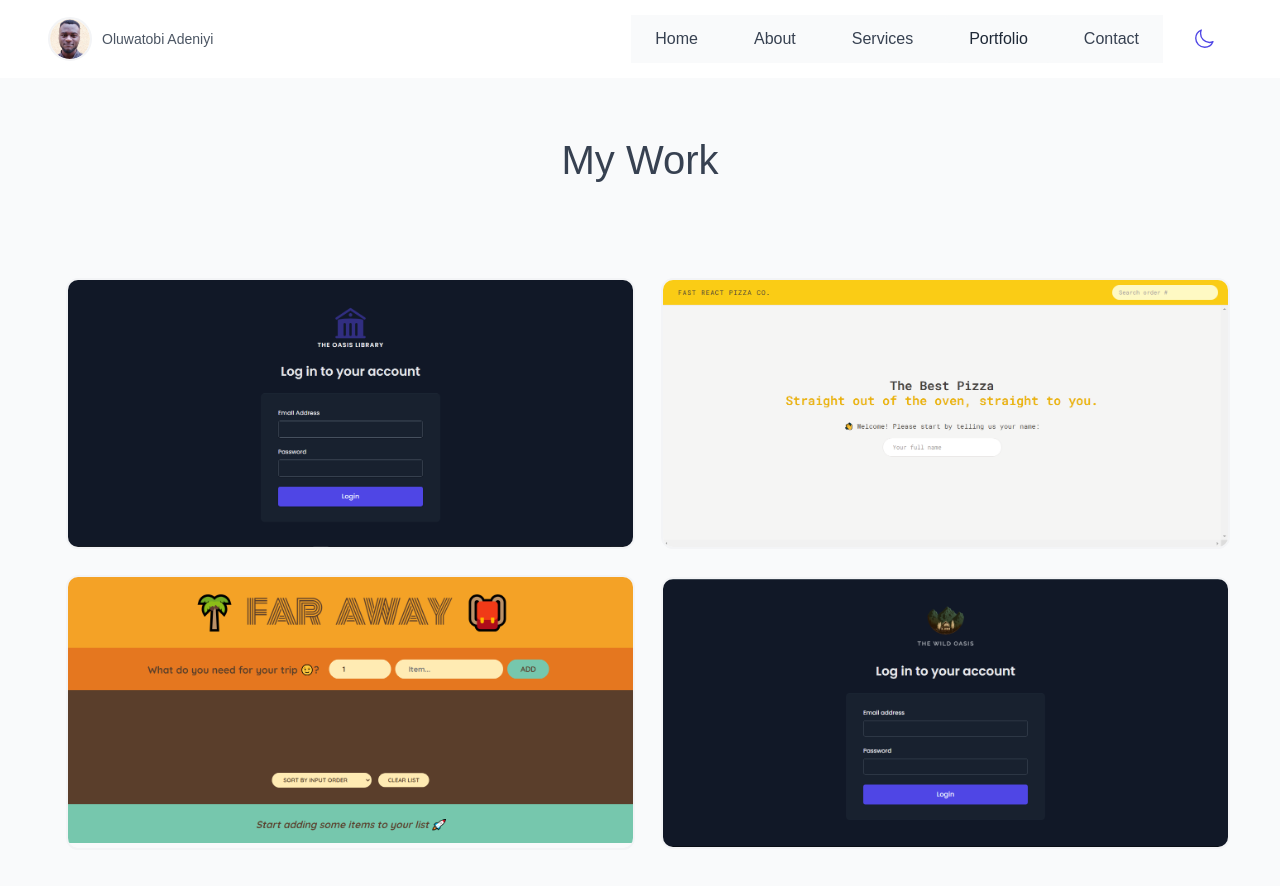
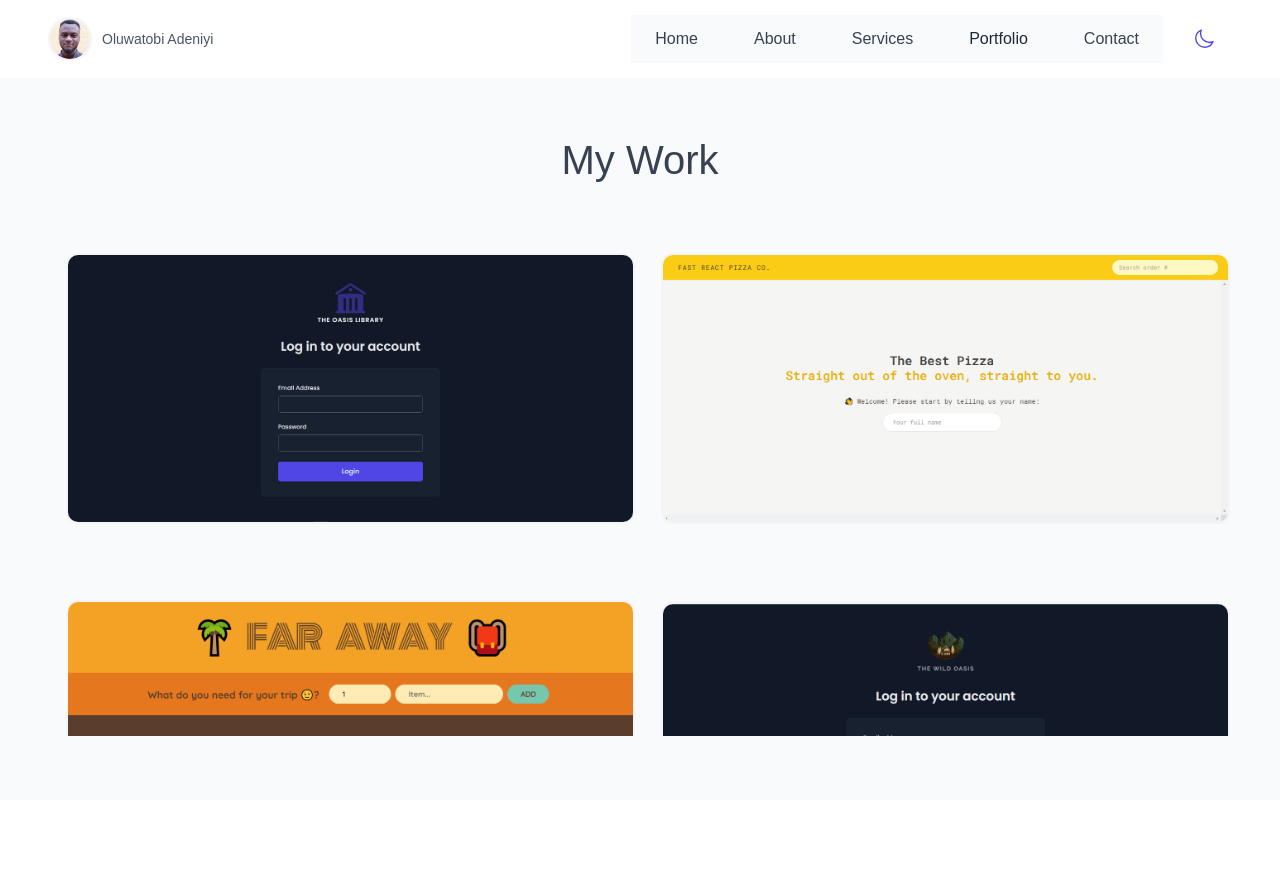
Before and after one commit to adeniyitobi055/my-website, a React (Vite) app: page /portfolio in a window 1280 px wide. Shown: the top 886 px of the page. After the commit the page ends 800 px from the top, so only its background shows below. Built offline with nearby package versions, Linux system fonts and the light colour scheme.

Commit message:
update page movement

```diff
--- a/src/components/About/AboutLayout.jsx
+++ b/src/components/About/AboutLayout.jsx
@@ -8,14 +8,7 @@ const Main = styled.div`
   flex-direction: column;
   gap: 4rem;
   overflow: hidden;
-
-  @media screen and (max-width: 425px) and (min-width: 320px) {
-    height: 100vh;
-  }
-
-  @media screen and (max-width: 1024px) and (min-width: 769px) {
-    height: 100vh;
-  }
+  height: 100vh;
 `;
 
 const StyledAboutLayout = styled.div`
@@ -32,14 +25,12 @@ const StyledAboutLayout = styled.div`
     flex-direction: column;
     gap: 3rem;
     max-width: 100%;
-    height: 100vh;
   }
 
   @media screen and (max-width: 768px) and (min-width: 426px) {
     flex-direction: column;
     gap: 4rem;
     max-width: 100%;
-    height: 100vh;
   }
 `;
 
--- a/src/components/Contact/ContactLayout.jsx
+++ b/src/components/Contact/ContactLayout.jsx
@@ -9,14 +9,7 @@ const Main = styled.div`
   gap: 6rem;
   overflow: hidden;
   width: 100%;
-
-  @media screen and (max-width: 425px) and (min-width: 320px) {
-    height: 100vh;
-  }
-
-  @media screen and (max-width: 1024px) and (min-width: 769px) {
-    height: 100vh;
-  }
+  height: 100vh;
 `;
 
 const StyledContactLayout = styled.div`
@@ -29,6 +22,7 @@ const StyledContactLayout = styled.div`
   max-width: 120rem;
   padding: 0 2rem;
   gap: 6rem;
+  height: 100%;
 
   @media screen and (max-width: 768px) and (min-width: 320px) {
     flex-direction: column;
@@ -36,7 +30,7 @@ const StyledContactLayout = styled.div`
     width: 100%;
     padding: 0;
     gap: 3rem;
-    height: 100vh;
+    height: 100%;
   }
 
   @media screen and (max-width: 1024px) and (min-width: 769px) {
@@ -45,7 +39,7 @@ const StyledContactLayout = styled.div`
     width: 100%;
     /* padding: 0; */
     gap: 6rem;
-    height: 100vh;
+    height: 100%;
   }
 `;
 
--- a/src/components/Home/HomeLayout.jsx
+++ b/src/components/Home/HomeLayout.jsx
@@ -11,7 +11,7 @@ const StyledHomeLayout = styled.div`
   margin: auto;
   max-width: 170rem;
   gap: 6rem;
-  height: 100%;
+  height: 100vh;
 
   @media screen and (max-width: 425px) and (min-width: 320px) {
     flex-direction: column;
@@ -19,7 +19,6 @@ const StyledHomeLayout = styled.div`
     gap: 3rem;
     padding: 0.5rem;
     max-width: 100%;
-    height: 100vh;
   }
 
   @media screen and (max-width: 768px) and (min-width: 426px) {
@@ -27,7 +26,6 @@ const StyledHomeLayout = styled.div`
     gap: 4rem;
     padding: 1rem;
     max-width: 100%;
-    height: 100vh;
   }
 `;
 
--- a/src/components/Portfolio/PortfolioLayout.jsx
+++ b/src/components/Portfolio/PortfolioLayout.jsx
@@ -13,6 +13,7 @@ const Main = styled.div`
   flex-direction: column;
   gap: 4rem;
   overflow: hidden;
+  height: 100vh;
 
   @media screen and (max-width: 425px) and (min-width: 320px) {
     height: 100vh;
@@ -55,6 +56,7 @@ const StyledPortfolioContainer = styled.div`
   max-width: 1200px;
   justify-content: center;
   align-items: center;
+  height: 100%;
 
   @media screen and (max-width: 425px) and (min-width: 320px) {
     display: flex;
@@ -62,7 +64,6 @@ const StyledPortfolioContainer = styled.div`
     gap: 1.5rem;
     max-width: 100%;
     width: 98%;
-    height: 100vh;
   }
 
   @media screen and (max-width: 768px) and (min-width: 426px) {
@@ -70,14 +71,12 @@ const StyledPortfolioContainer = styled.div`
     gap: 20px;
     width: 100%;
     max-width: 100%;
-    height: 100vh;
   }
 
   @media screen and (max-width: 1024px) and (min-width: 769px) {
     grid-template-columns: repeat(2, 1fr);
     gap: 20px;
     width: 100%;
-    max-width: 100%;
   }
 `;
 
--- a/src/components/Services/ServicesLayout.jsx
+++ b/src/components/Services/ServicesLayout.jsx
@@ -9,14 +9,7 @@ const Main = styled.div`
   flex-direction: column;
   gap: 4rem;
   overflow: hidden;
-
-  @media screen and (max-width: 425px) and (min-width: 320px) {
-    height: 100vh;
-  }
-
-  @media screen and (max-width: 1024px) and (min-width: 769px) {
-    height: 100vh;
-  }
+  height: 100vh;
 `;
 
 const StyledServicesLayout = styled.div`
@@ -29,10 +22,10 @@ const StyledServicesLayout = styled.div`
   max-width: 120rem;
   padding: 0 2rem;
   gap: 6rem;
+  height: 100%;
 
   @media screen and (max-width: 425px) and (min-width: 320px) {
     flex-direction: column;
-    height: 100vh;
   }
 `;
 
--- a/src/ui/AppLayout.jsx
+++ b/src/ui/AppLayout.jsx
@@ -7,14 +7,7 @@ const StyledAppLayout = styled.div`
   display: flex;
   flex-direction: column;
   height: 100%;
-
-  @media screen and (max-width: 425px) and (min-width: 320px) {
-    height: 100vh;
-  }
-
-  @media screen and (max-width: 1024px) and (min-width: 769px) {
-    height: 100vh;
-  }
+  height: 100vh;
 `;
 
 const Main = styled.main`
@@ -25,12 +18,10 @@ const Main = styled.main`
 
   @media screen and (max-width: 425px) and (min-width: 320px) {
     padding: 10.5rem 2.5rem 3.2rem;
-    height: 100vh;
   }
 
   @media screen and (max-width: 1024px) and (min-width: 769px) {
     padding: 11rem 3.5rem 4.2rem;
-    height: 100vh;
   }
 `;
 
```
